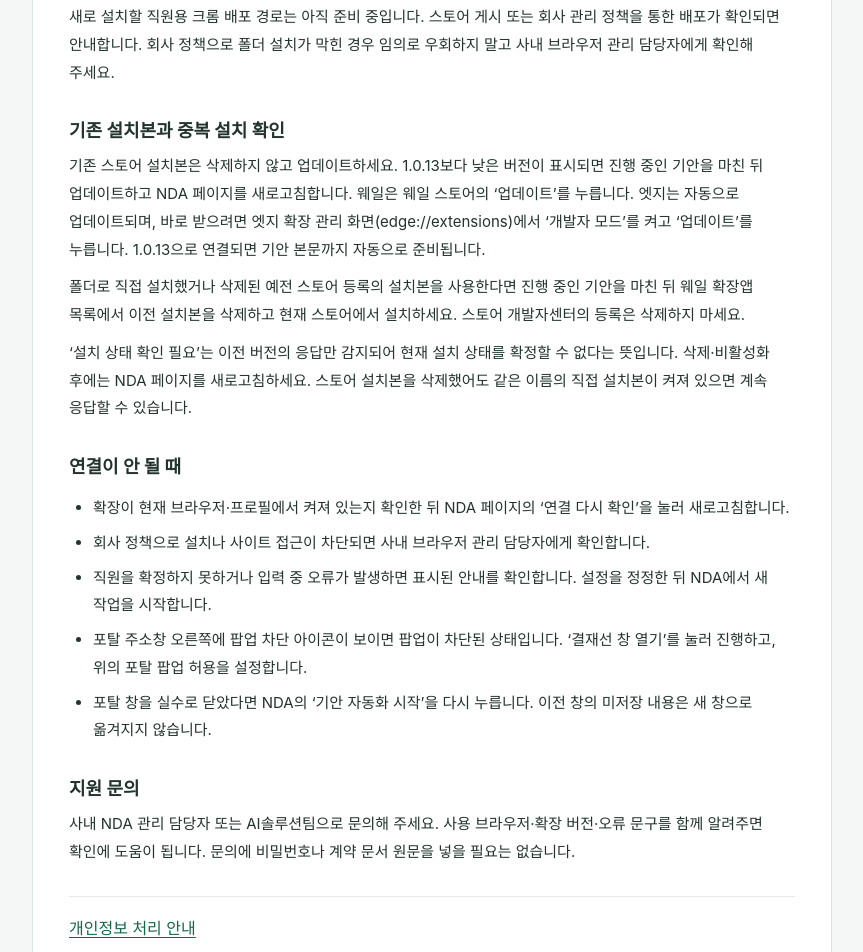
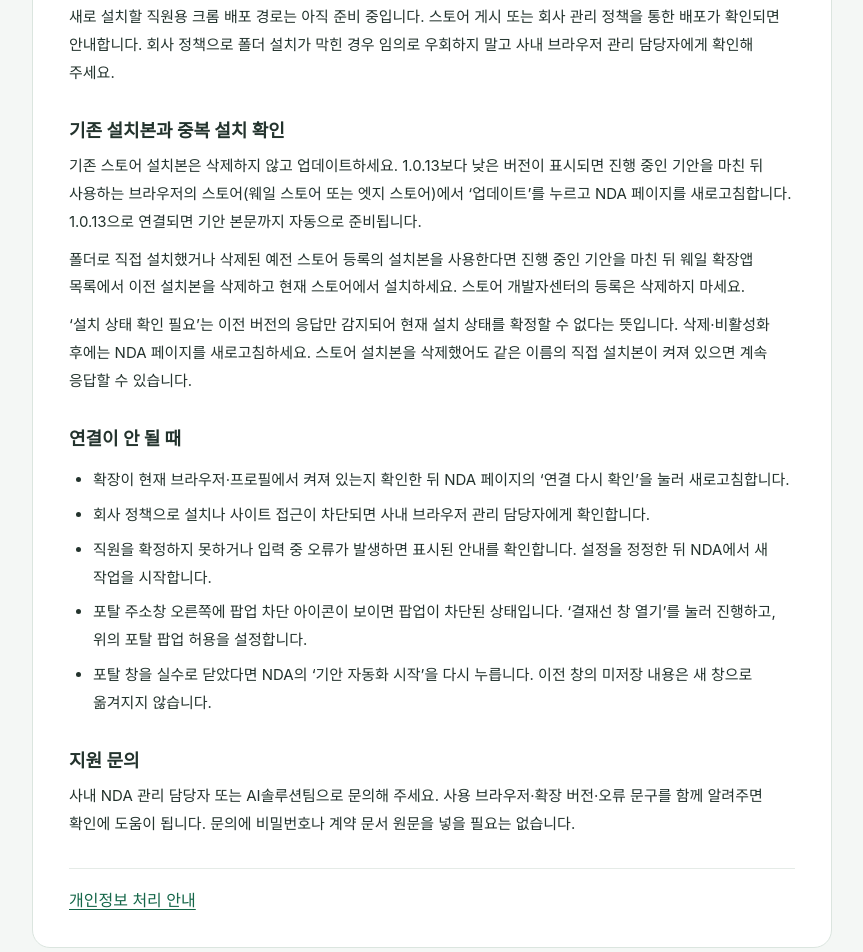
Before and after one commit to bf-sw/nda-extension-guide, a plain HTML site: page extension-support.html in a window 1280 px wide. Shown: the part 1988-2940 px from the top of the page, without its empty margins (208-1071 px from the left). Drawn offline with Linux system fonts and the light colour scheme.

Commit message:
Point Edge updates to the Edge store
Co-Authored-By: Claude Opus 5.5 <noreply@anthropic.com>

```diff
--- a/extension-support.html
+++ b/extension-support.html
@@ -49,7 +49,7 @@
   <p>같은 확장 코드를 크롬에서도 사용하도록 구성되어 있습니다. 이미 설치된 확장이 응답하면 NDA 안내에 ‘설치·연결 완료’와 사용 중인 버전이 표시됩니다. 웨일의 설치 상태는 크롬에 공유되지 않습니다.</p>
   <p>새로 설치할 직원용 크롬 배포 경로는 아직 준비 중입니다. 스토어 게시 또는 회사 관리 정책을 통한 배포가 확인되면 안내합니다. 회사 정책으로 폴더 설치가 막힌 경우 임의로 우회하지 말고 사내 브라우저 관리 담당자에게 확인해 주세요.</p>
   <h2>기존 설치본과 중복 설치 확인</h2>
-  <p>기존 스토어 설치본은 삭제하지 않고 업데이트하세요. 1.0.13보다 낮은 버전이 표시되면 진행 중인 기안을 마친 뒤 업데이트하고 NDA 페이지를 새로고침합니다. 웨일은 웨일 스토어의 ‘업데이트’를 누릅니다. 엣지는 자동으로 업데이트되며, 바로 받으려면 엣지 확장 관리 화면(edge://extensions)에서 ‘개발자 모드’를 켜고 ‘업데이트’를 누릅니다. 1.0.13으로 연결되면 기안 본문까지 자동으로 준비됩니다.</p>
+  <p>기존 스토어 설치본은 삭제하지 않고 업데이트하세요. 1.0.13보다 낮은 버전이 표시되면 진행 중인 기안을 마친 뒤 사용하는 브라우저의 스토어(웨일 스토어 또는 엣지 스토어)에서 ‘업데이트’를 누르고 NDA 페이지를 새로고침합니다. 1.0.13으로 연결되면 기안 본문까지 자동으로 준비됩니다.</p>
   <p>폴더로 직접 설치했거나 삭제된 예전 스토어 등록의 설치본을 사용한다면 진행 중인 기안을 마친 뒤 웨일 확장앱 목록에서 이전 설치본을 삭제하고 현재 스토어에서 설치하세요. 스토어 개발자센터의 등록은 삭제하지 마세요.</p>
   <p>‘설치 상태 확인 필요’는 이전 버전의 응답만 감지되어 현재 설치 상태를 확정할 수 없다는 뜻입니다. 삭제·비활성화 후에는 NDA 페이지를 새로고침하세요. 스토어 설치본을 삭제했어도 같은 이름의 직접 설치본이 켜져 있으면 계속 응답할 수 있습니다.</p>
   <h2>연결이 안 될 때</h2>
```
